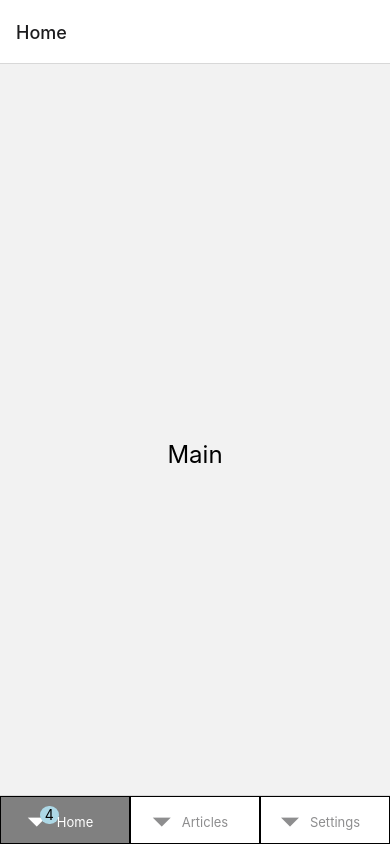
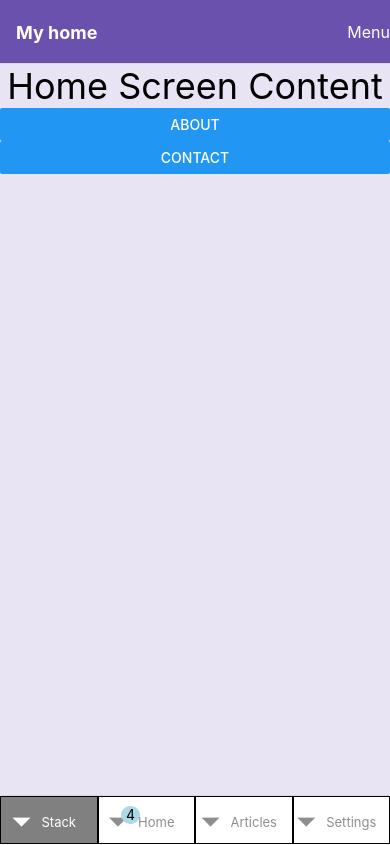
Before and after one commit to prasanv/reactNative, a React Native app: screen / in a window 390 px wide. Built offline with nearby package versions, Linux system fonts and the light colour scheme.

Commit message:
nesting navigators

```diff
--- a/src/Navigation/tabNavigation.tsx
+++ b/src/Navigation/tabNavigation.tsx
@@ -3,6 +3,7 @@ import {createBottomTabNavigator} from '@react-navigation/bottom-tabs';
 import Main from '../screens/Main';
 import Settings from '../screens/settings';
 import Articles from '../screens/articles';
+import StackNavigation from './stackNavigation';
 // import Ionicons from '@expo/vector-icons/Ionicons';
 
 const Tab = createBottomTabNavigator();
@@ -10,6 +11,7 @@ const Tab = createBottomTabNavigator();
 const TabNavigation = () => {
   return (
     <Tab.Navigator
+      initialRouteName="main"
       screenOptions={{
         tabBarShowLabel: true,
         tabBarStyle: {position: 'absolute'},
@@ -23,6 +25,13 @@ const TabNavigation = () => {
         tabBarLabelPosition: 'beside-icon',
         tabBarBadgeStyle: {backgroundColor: 'lightblue'},
       }}>
+      <Tab.Screen
+        name="Stack"
+        component={StackNavigation}
+        options={{
+          headerShown: false,
+        }}
+      />
       <Tab.Screen
         name="Main"
         component={Main}
```
